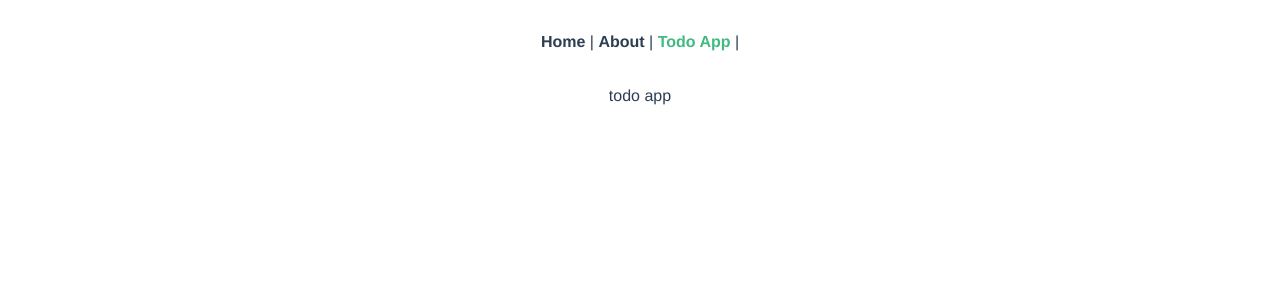
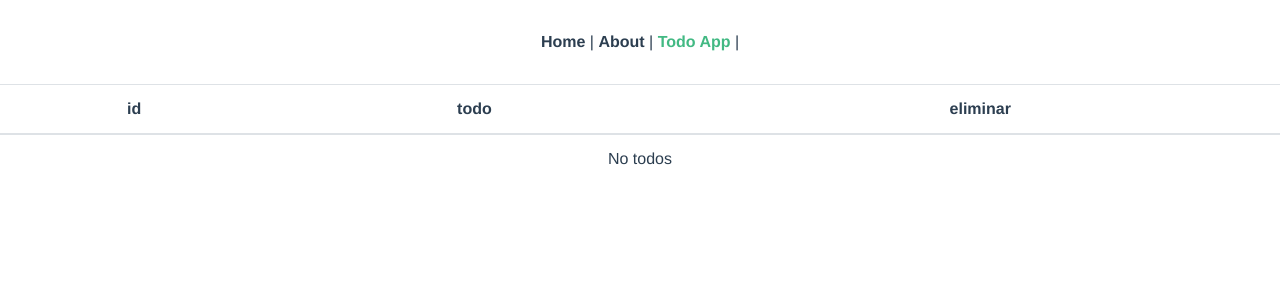
Before and after one commit to eacevedof/prj_ipblocker, a Vue app in the folder vuejs/: page /todo-app in a window 1280 px wide. Shown: the top 300 px of the page. Built offline with nearby package versions, Linux system fonts and the light colour scheme.

Commit message:
tabla ok

```diff
--- a/vuejs/src/components/TdodList.vue
+++ b/vuejs/src/components/TodoList.vue
@@ -32,7 +32,7 @@
 import {Component, Vue} from "vue-property-decorator";
 
 @Component
-export default class TodoApp extends Vue{
+export default class TodoList extends Vue{
 
   todos: Array<string> = [];
 
--- a/vuejs/src/components/aaa.vue
+++ b/vuejs/src/components/aaa.vue
@@ -7,7 +7,7 @@
 <script lang="ts">
 import {Component, Vue} from "vue-property-decorator";
 @Component
-export default class TodoApp extends Vue{
+export default class Aaa extends Vue{
 
 }
 </script>
--- a/vuejs/src/views/TodoApp.vue
+++ b/vuejs/src/views/TodoApp.vue
@@ -1,14 +1,20 @@
 <template>
   <div>
-    todo app
+    <TodoList />
   </div>
 </template>
 
 <script lang="ts">
 import {Component, Vue} from "vue-property-decorator";
-@Component
+import TodoList from "@/components/TodoList";
+
+@Component({
+  components: {
+    TodoList
+  }
+})
+
 export default class TodoApp extends Vue{
 
 }
-
 </script>
```
